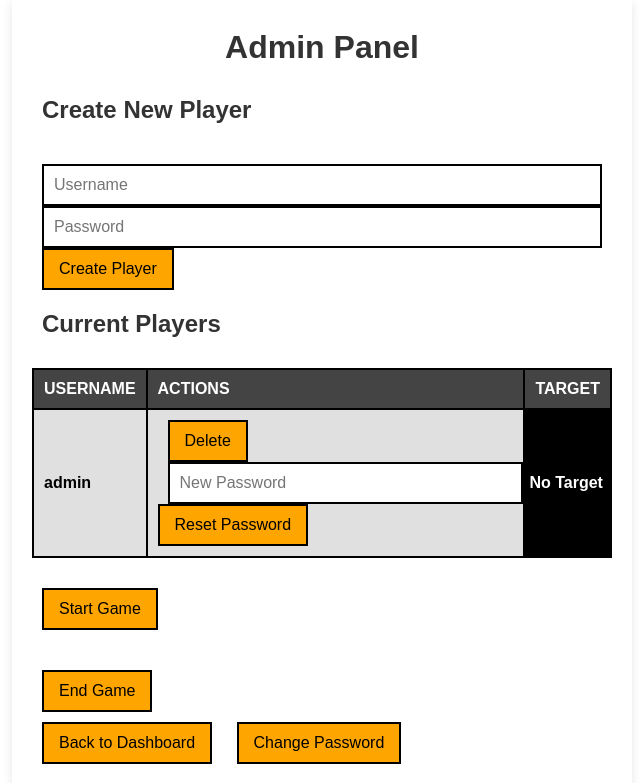
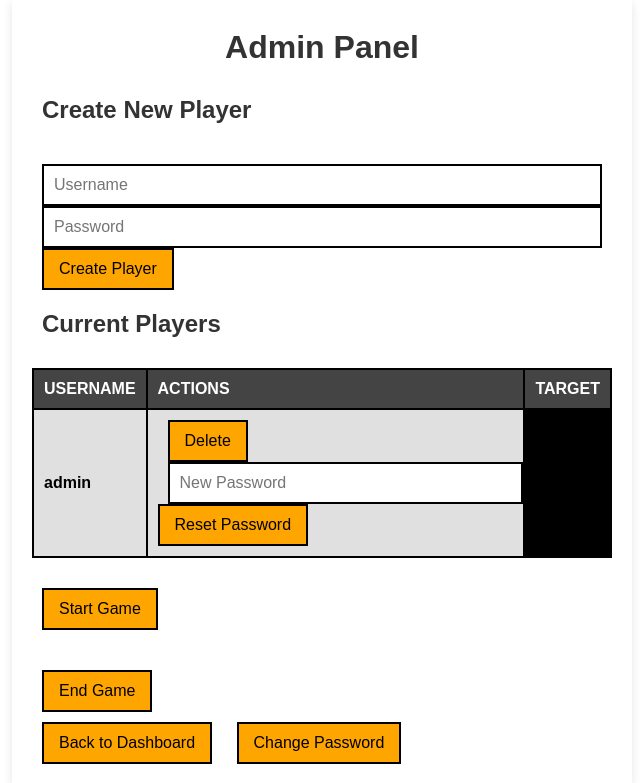
Before and after one commit to a-842/assassin, a Flask app: page /admin in a window 1280 px wide, with the pointer over the restyled element. Shown: the part 121-904 px from the top of the page, without its empty margins (318-961 px from the left). Run offline with Flask 3, Linux system fonts and the light colour scheme; a user stored in the database is signed in.

Commit message:
Update admin.html

```diff
--- a/templates/admin.html
+++ b/templates/admin.html
@@ -11,10 +11,6 @@
             padding: 2px 4px;
             border-radius: 4px;
             transition: color 0.3s;
-        }
-
-        .spoiler:hover {
-            color: white;
         }
     </style>
 {% endblock %}
```
